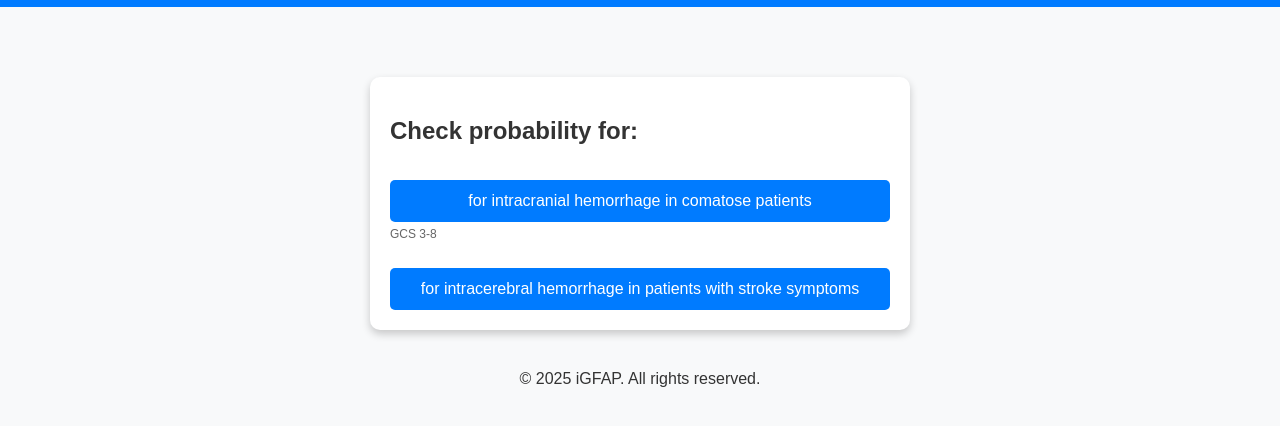
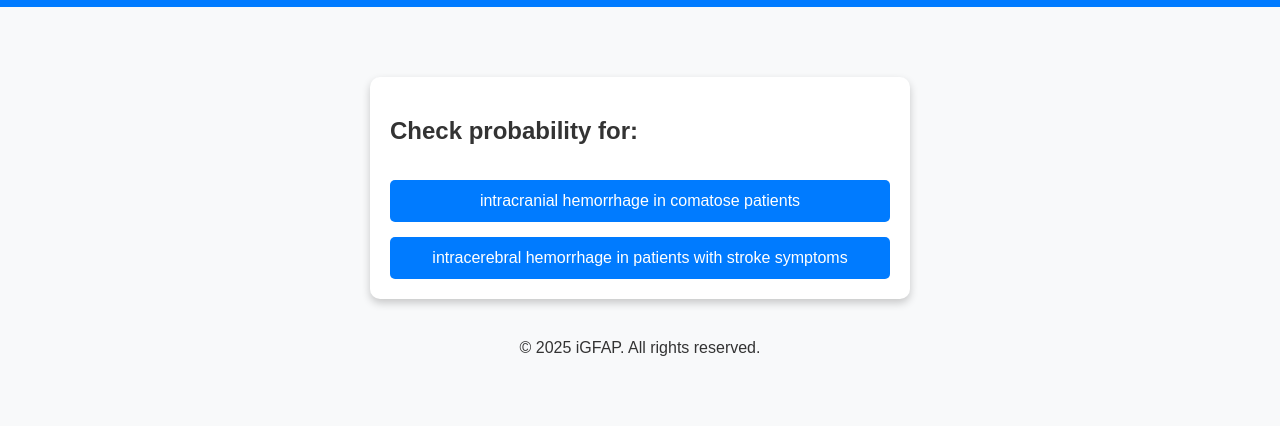
Before and after one commit to Bosonian/Bosonian.github.io, a plain HTML site: page index.html in a window 1280 px wide. Shown: the part 76-502 px from the top of the page. Drawn offline with Linux system fonts and the light colour scheme.

Commit message:
Update index.html
polished rollback

```diff
--- a/index.html
+++ b/index.html
@@ -248,9 +248,8 @@
     <!-- Module Selection Screen -->
     <section id="moduleSelectionSection" class="container" style="display:none;">
         <h2 id="moduleSelectionTitle">Check probability for:</h2>
-        <button class="primary" id="comaModuleButton" aria-label="Select Coma Module">for intracranial hemorrhage in comatose patients</button>
-        <p class="module-subtext">GCS 3-8</p>
-        <button class="primary" id="strokeModuleButton" aria-label="Select Stroke Module">for intracerebral hemorrhage in patients with stroke symptoms</button>
+        <button class="primary" id="comaModuleButton" aria-label="Select Coma Module">intracranial hemorrhage in comatose patients</button>
+        <button class="primary" id="strokeModuleButton" aria-label="Select Stroke Module">intracerebral hemorrhage in patients with stroke symptoms</button>
     </section>
 
     <!-- Coma Module Screen -->
@@ -341,8 +340,8 @@
                 appTitle: "iGFAP Check",
                 codePrompt: "🔑 Please enter your access code:",
                 moduleSelectionTitle: "Check probability for:",
-                comaModuleTitle: "for intracranial hemorrhage in comatose patients",
-                strokeModuleTitle: "for intracerebral hemorrhage in patients with stroke symptoms",
+                comaModuleTitle: "intracranial hemorrhage in comatose patients",
+                strokeModuleTitle: "intracerebral hemorrhage in patients with stroke symptoms",
                 strokePrerequisiteTitle: "Prerequisites for Stroke Risk Calculation",
                 accessError: "Incorrect code. Please try again.",
                 comaRiskTitle: "Probability of Intracranial Hemorrhage in Comatose Patients",
@@ -370,8 +369,8 @@
                 appTitle: "iGFAP Check",
                 codePrompt: "🔑 Bitte geben Sie Ihren Zugangscode ein:",
                 moduleSelectionTitle: "Wahrscheinlichkeit prüfen bei:",
-                comaModuleTitle: "für intrakranielle Blutungen bei komatösen Patienten",
-                strokeModuleTitle: "für intracerebrale Blutungen bei Patienten mit Schlaganfallsymptomen",
+                comaModuleTitle: "intrakranielle Blutungen bei komatösen Patienten",
+                strokeModuleTitle: "intracerebrale Blutungen bei Patienten mit Schlaganfallsymptomen",
                 strokePrerequisiteTitle: "Voraussetzungen für die Schlaganfallrisikoberechnung",
                 accessError: "Falscher Code. Bitte versuchen Sie es erneut.",
                 comaRiskTitle: "Wahrscheinlichkeit für intrakranielle Blutungen bei komatösen Patienten",
@@ -479,7 +478,7 @@
             document.getElementById('appTitle').innerText = texts.appTitle;
             document.getElementById('codePrompt').innerText = texts.codePrompt;
             document.getElementById('moduleSelectionTitle').innerText = texts.moduleSelectionTitle;
-            // These update the module selection buttons...
+            // Update module selection buttons without "for" or "für"
             document.getElementById('comaModuleButton').innerText = texts.comaModuleTitle;
             document.getElementById('strokeModuleButton').innerText = texts.strokeModuleTitle;
             document.getElementById('strokePrerequisiteTitle').innerText = texts.strokePrerequisiteTitle;
@@ -494,7 +493,7 @@
             document.getElementById('gfapComaLabel').innerText = texts.gfapLabel;
             document.getElementById('gfapStrokeLabel').innerText = texts.gfapLabel;
             document.getElementById('ageLabel').innerText = texts.ageLabel;
-            // Also update the module screen headings if they exist:
+            // Also update module screen headings if they exist:
             if (document.getElementById('comaModuleTitle')) {
                 document.getElementById('comaModuleTitle').innerText = texts.comaRiskTitle;
             }
@@ -525,7 +524,7 @@
                 document.getElementById('moduleSelectionSection').style.display = 'block';
                 errorElement.style.display = 'none';
             } else {
-                errorElement.innerText = texts ? texts.accessError : translations[currentLang].accessError;
+                errorElement.innerText = translations[currentLang].accessError;
                 errorElement.style.display = 'block';
             }
             console.log("Access code validated.");
```
